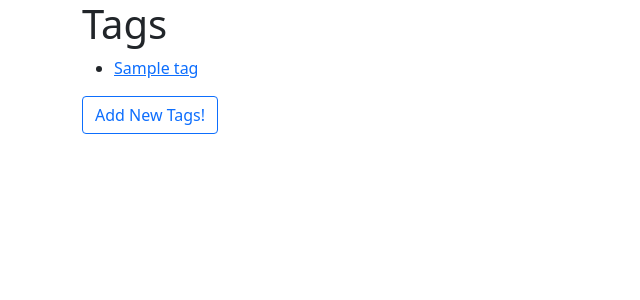
After one commit to aidenhe86/exercise, a Flask app: page /tags in a window 1280 px wide. The commit adds this page. Shown: the top 300 px of the page, without its empty margins (0-640 px from the left). Run offline with Flask 2, Linux system fonts and the light colour scheme; tables that the repository leaves empty hold one stand-in row (values such as "Sample post").

Commit message:
complete blogly exercise part 3 w/o testing

```diff
--- a/flask-blogly/app.py
+++ b/flask-blogly/app.py
@@ -2,7 +2,7 @@
 
 from flask import Flask, request, render_template, redirect
 from flask_debugtoolbar import DebugToolbarExtension
-from models import db, connect_db, User, Post
+from models import db, connect_db, User, Post, Tag, PostTag
 
 app = Flask(__name__)
 
@@ -83,16 +83,21 @@ def delete_profile(user_id):
 def users_post(user_id):
     """show create post page"""
     user = User.query.get_or_404(user_id)
-    return render_template('post/newpost.html',user=user)
+    tags = Tag.query.all()
+    return render_template('post/newpost.html',user=user,tags=tags)
 
 
 @app.route('/users/<int:user_id>/posts/new',methods=["POST"])
 def upload_post(user_id):
     """upload user's post"""
     user = User.query.get_or_404(user_id)
+    tags_id = [int(num) for num in request.form.getlist("tags")]
+    tags = Tag.query.filter(Tag.id.in_(tags_id)).all()
+
     new_post = Post(title = request.form["title"],
                     content = request.form["content"],
-                    user_id = user.id
+                    user_id = user.id,
+                    tags=tags
     )
     db.session.add(new_post)
     db.session.commit()
@@ -109,16 +114,21 @@ def user_posts(post_id):
 def edit_post(post_id):
     """show post edit page"""
     post = Post.query.get_or_404(post_id)
+    tags = Tag.query.all()
 
-    return render_template("post/edit_post.html",post = post)
+    return render_template("post/edit_post.html",post = post, tags=tags)
 
 
 @app.route('/posts/<int:post_id>/edit',methods=["POST"])
 def update_post(post_id):
     """update user's post"""
     post = Post.query.get_or_404(post_id)
+
     post.title = request.form["title"]
     post.content = request.form["content"]
+
+    tags_id = [int(num) for num in request.form.getlist("tags")]
+    post.tags = Tag.query.filter(Tag.id.in_(tags_id)).all()
 
     db.session.add(post)
     db.session.commit()
@@ -133,3 +143,61 @@ def delete_post(post_id):
     db.session.commit()
 
     return redirect('/users')
+
+
+@app.route('/tags')
+def taglist():
+    """show all tags"""
+    tags = Tag.query.all()
+    return render_template('tags/index.html', tags=tags)
+
+@app.route('/tags/<int:tag_id>')
+def showtag(tag_id):
+    """show tag page"""
+    tag = Tag.query.get_or_404(tag_id)
+
+    return render_template("tags/tag.html",tag=tag)
+
+
+@app.route('/tags/new')
+def newtag():
+    """show add new tag page"""
+    return render_template('tags/newtags.html')
+
+@app.route('/tags/new',methods=["POST"])
+def addnewtag():
+    """add new tags"""
+    new_tag = Tag(name = request.form['name'])
+    db.session.add(new_tag)
+    db.session.commit()
+
+    return redirect('/tags')
+
+
+@app.route('/tags/<int:tag_id>/edit')
+def edittag(tag_id):
+    """show edit tag page"""
+    tag = Tag.query.get_or_404(tag_id)
+    return render_template('tags/edittags.html',tag=tag)
+
+
+@app.route('/tags/<int:tag_id>/edit',methods=["POST"])
+def updateedittag(tag_id):
+    """submit the update tag"""
+    tag = Tag.query.get_or_404(tag_id)
+    tag.name = request.form["name"]
+
+    db.session.add(tag)
+    db.session.commit()
+
+    return redirect(f'/tags/{tag.id}')
+
+@app.route('/tags/<int:tag_id>/delete',methods=["POST"])
+def deletetag(tag_id):
+    """delete current tag"""
+    tag = Tag.query.get_or_404(tag_id)
+
+    db.session.delete(tag)
+    db.session.commit()
+
+    return redirect('/tags')
--- a/flask-blogly/templates/post/post.html
+++ b/flask-blogly/templates/post/post.html
@@ -6,6 +6,12 @@
     <p>{{post.content}}</p>
     <p>
         <i>By: {{post.user.first_name}} {{post.user.last_name}}</i>
+        <div>
+            <b>Tags:</b>
+            {% for tag in post.tags%}
+                <span>{{tag.name}}</span>
+            {% endfor%}
+        </div>
     </p>
     <form>
         <button class="btn btn-outline-primary btn-sm"
--- /dev/null
+++ b/flask-blogly/templates/tags/index.html
@@ -0,0 +1,14 @@
+{% extends "base.html"%}
+
+{%block title%}Tags{%endblock%}
+
+{% block content %}
+    <h1>Tags</h1>
+    <ul>
+        {% for tag in tags%}
+        <li><a href="/tags/{{tag.id}}">{{tag.name}}</a></li>
+        {% endfor %}
+    </ul>
+    <a href="/tags/new" class="btn btn-outline-primary" role="button">Add New Tags!</a>
+
+{% endblock %}
```
Also changed, not shown: flask-blogly/models.py (+16 -0 lines), flask-blogly/templates/post/edit_post.html (+21 -2 lines), flask-blogly/templates/post/newpost.html (+21 -3 lines), flask-blogly/templates/tags/edittags.html (added, +13 -0 lines), flask-blogly/templates/tags/newtags.html (added, +13 -0 lines), flask-blogly/templates/tags/tag.html (added, +24 -0 lines).
